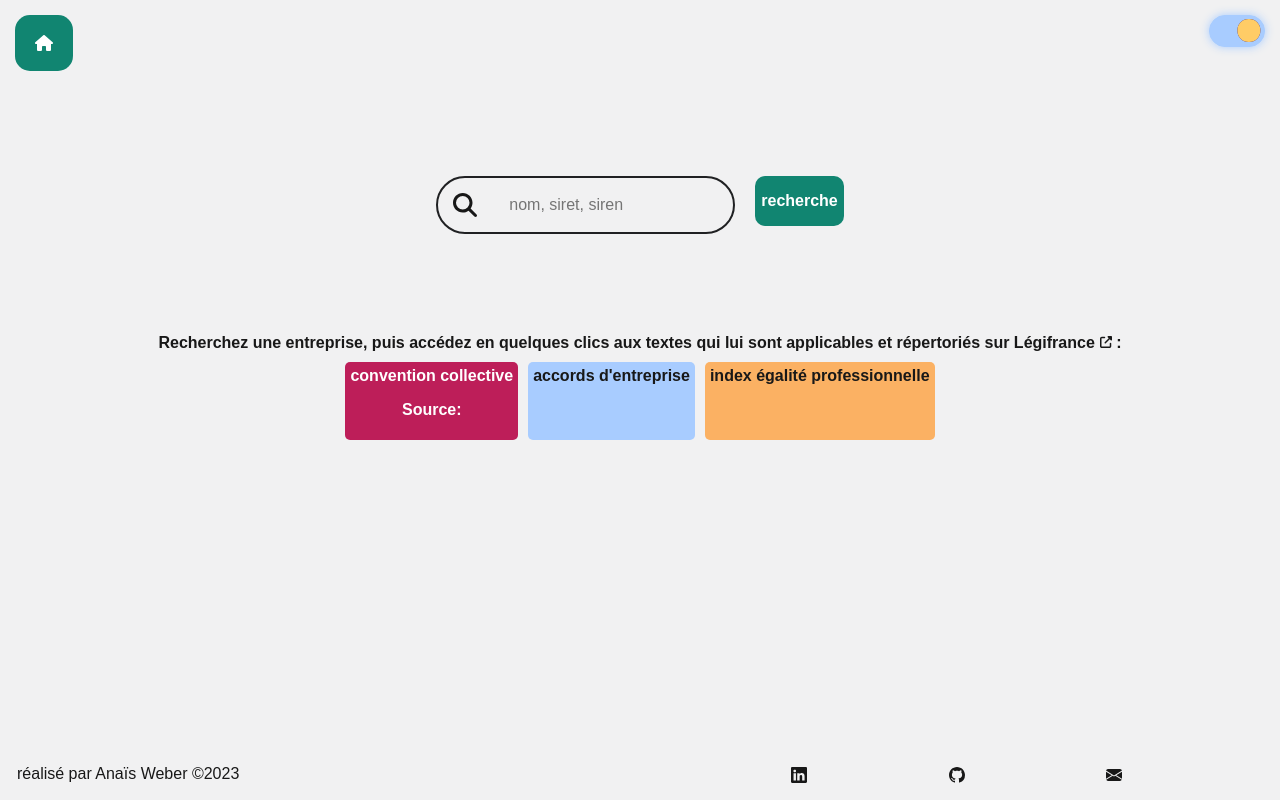
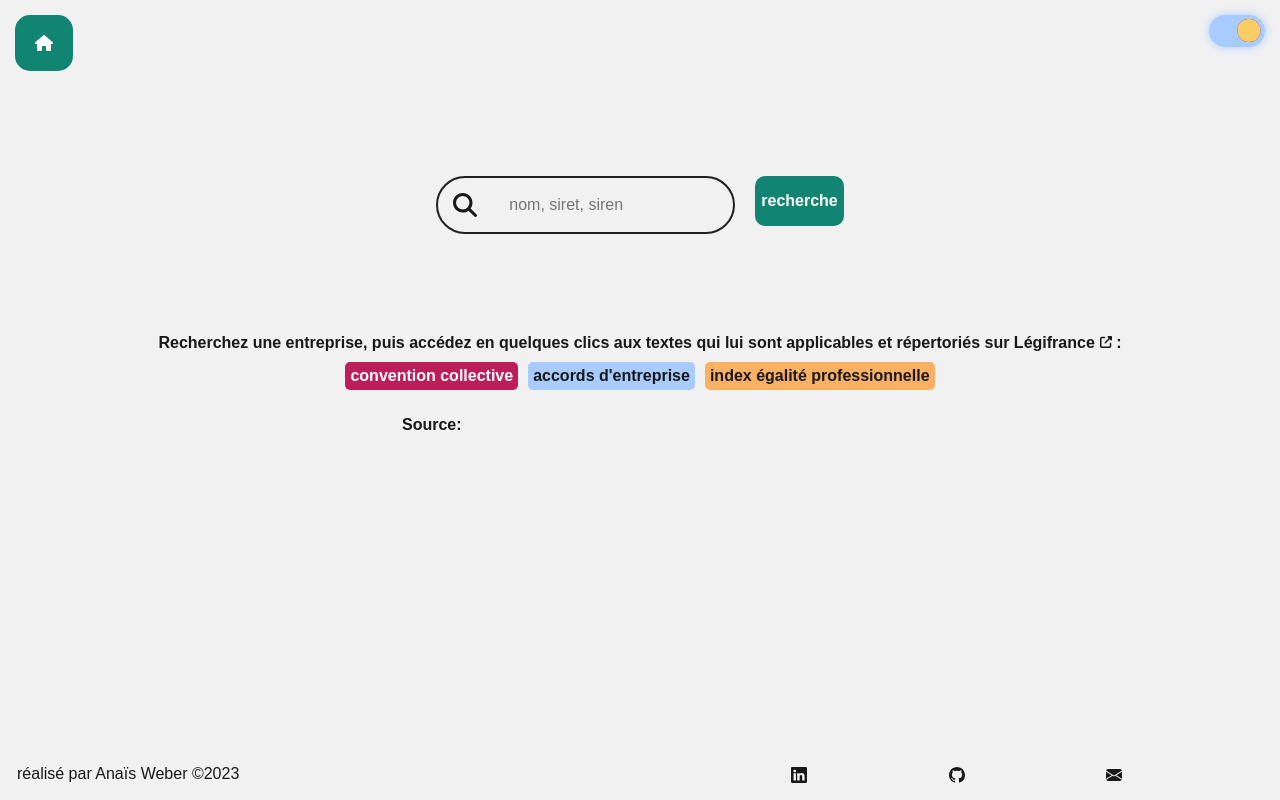
Before and after one commit to Anaiswe/api-entreprise-front, a React (Create React App) app: page / in a window 1280 px wide. Both pictures are taken after a click on the element "convention collective". Built offline with nearby package versions, Linux system fonts and the light colour scheme; no server answers.

Commit message:
css update

```diff
--- a/src/components/DataContainer/dataContainer.css
+++ b/src/components/DataContainer/dataContainer.css
@@ -117,11 +117,13 @@
   border-radius: 5px;
   color: #ffffff;
   background: #BD1E59;
+  transition: background-color 0.3s ease, transform 0.3s ease;
 }
 
 .link:hover {
-  cursor: pointer;
-  background: #d08ca5;
+  transform: translateY(-5px);
+  background: #961645;
+    cursor: pointer;
 }
 
 .idcc-header {
@@ -163,10 +165,13 @@
   border-radius: 5px;
   width: fit-content;
   margin: auto;
+  transition: background-color 0.3s ease, transform 0.3s ease;
 }
 
 .link-egapro-item:hover {
-  background: #f5bd80;
+  transform: translateY(-5px);
+  background: #e69a48;
+    cursor: pointer;
 }
 
 
--- a/src/pages/Home/Home.js
+++ b/src/pages/Home/Home.js
@@ -58,44 +58,66 @@ const Home = ({ theme }) => {
             </span>
           </a> : <br />
           <div className="bullet-point">
+            <div className="scrap-link">
             <span className="convention"
             //  onMouseEnter={handleHoverConvention}
             //  onMouseLeave={handleHoverConvention}
              onClick={handleClickConvention}>
                 convention collective
+            </span>
+            <div className="scrap-info-display">
             {isConventionHovered && (
-              <div className="convention-info">
+              <div className="scrap-info">
                 <p>{conventionData.text}</p>
-                <p>Source: {conventionData.source}</p>
+                Source:{" "}
+                 <a href={conventionData.source} target="_blank" rel="noopener noreferrer">
+                  {conventionData.source}
+                  </a>
               </div>
             )}
-            </span>
+            </div>
+            </div>
 
+            <div className="scrap-link">
             <span className="accords-entreprise"
-            //  onMouseEnter={handleHoverAgreement}
-            //  onMouseLeave={handleHoverAgreement}
+            //  onMouseEnter={handleHoverConvention}
+            //  onMouseLeave={handleHoverConvention}
             onClick={handleClickAgreement}>
             accords d'entreprise
+            </span>
+            <div className="scrap-info-display">
             {isAgreementHovered && (
-              <div className="convention-info">
+              <div className="scrap-info">
                  <p>{agreementData.text}</p>
-                <p>Source: {agreementData.source}</p>
+                 Source:{" "}
+                 <a href={agreementData.source} target="_blank" rel="noopener noreferrer">
+                  {agreementData.source}
+                  </a>
               </div>
             )}
-            </span>
+            </div>
+            </div>
 
+            <div className="scrap-link">
             <span className="egalite-pro"
-            // onMouseEnter={handleHoverIndex}
-            // onMouseLeave={handleHoverIndex}
+            //  onMouseEnter={handleHoverConvention}
+            //  onMouseLeave={handleHoverConvention}
             onClick={handleClickIndex}>
               index égalité professionnelle
+            </span>
+            <div className="scrap-info-display">
             {isIndexHovered && (
-              <div className="convention-info">
+              <div className="scrap-info">
                  <p>{egaproData.text}</p>
-                <p>Source: {egaproData.source}</p>
+                 Source:{" "}
+                 <a href={egaproData.source} target="_blank" rel="noopener noreferrer">
+                  {egaproData.source}
+                  </a>
+
               </div>
             )}
-            </span>
+            </div>
+            </div>
 
           </div>
         </div>
--- a/src/pages/Home/home.css
+++ b/src/pages/Home/home.css
@@ -34,6 +34,8 @@ text-align: center;
 }
 
 .egalite-pro {
+  display: flex;
+  justify-content: center;
   padding: 5px;
   border-radius: 5px;
 background: #FBB163;
@@ -48,6 +50,8 @@ transition: background-color 0.3s ease, transform 0.3s ease;
 }
 
 .convention {
+  display: flex;
+  justify-content: center;
   padding: 5px;
   border-radius: 5px;
   background: #BD1E59;
@@ -62,6 +66,8 @@ transition: background-color 0.3s ease, transform 0.3s ease;
 }
 
 .accords-entreprise  {
+  display: flex;
+  justify-content: center;
   padding: 5px;
   border-radius: 5px;
   background: #a8ccff;
@@ -83,6 +89,10 @@ transition: background-color 0.3s ease, transform 0.3s ease;
   /* gap: 5px; */
 }
 
-.text-with-background {
-  display: inline-block;
+.scrap-info {
+  display: flex;
+  flex-direction: column;
+  justify-content: space-between;
+  background-color: inherit;
+  padding: 10px;
 }
```
Lines whose indentation alone changed are shown as unchanged.
